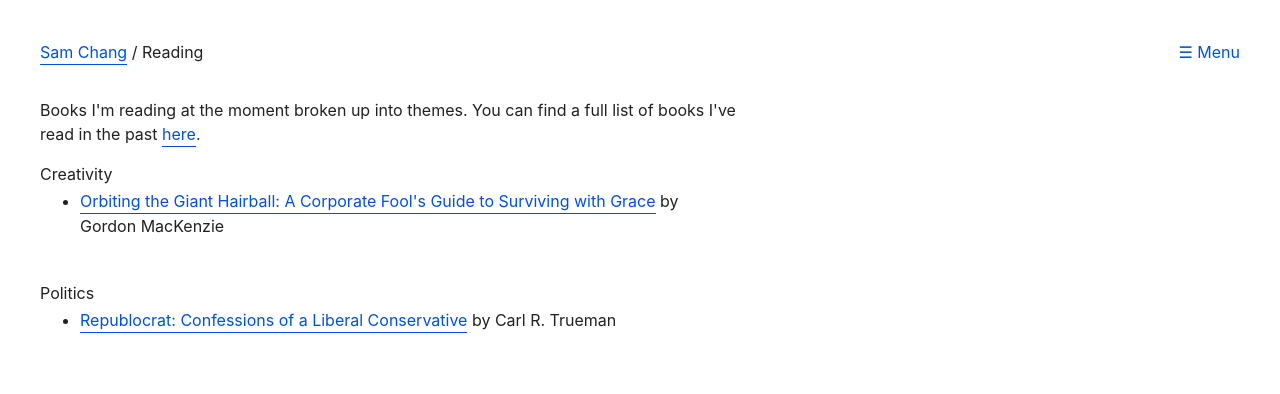
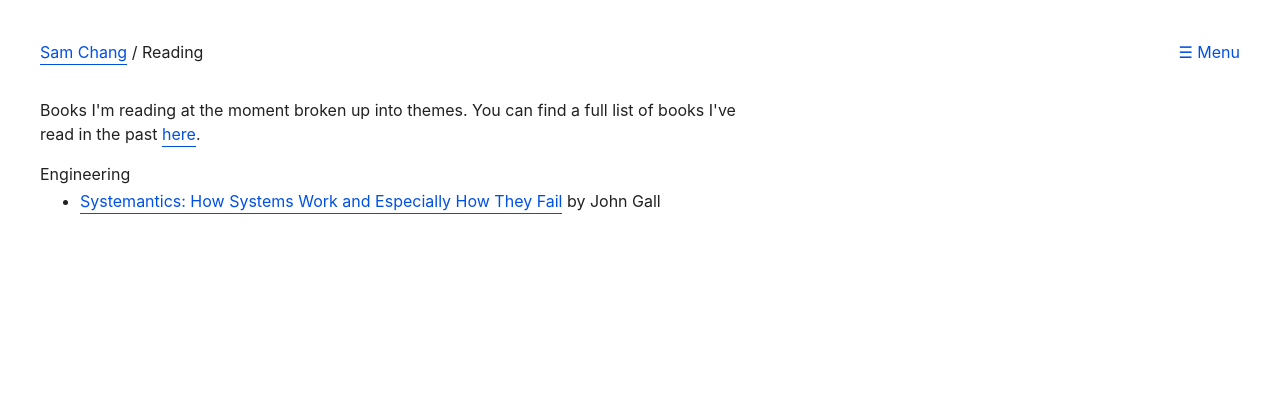
Before and after one commit to skrapkam/samchang, a Gatsby site: page /reading in a window 1280 px wide. Built offline with nearby package versions, Linux system fonts and the light colour scheme; Gatsby itself is replaced by a stand-in of ours; a web font is replaced by a local one.

Commit message:
Update books

```diff
--- a/src/pages/reading/index.js
+++ b/src/pages/reading/index.js
@@ -39,22 +39,12 @@ class reading extends Component {
             <a href="https://readernaut.com/reader/skrapkam">here</a>.
           </p>
           <ul css={ul}>
-            <h2>Creativity</h2>
+            <h2>Engineering</h2>
             <li>
-              <a href="https://www.amazon.com/Orbiting-Giant-Hairball-Corporate-Surviving/dp/0670879835">
-                Orbiting the Giant Hairball: A Corporate Fool's Guide to
-                Surviving with Grace
+              <a href="https://www.amazon.com/Systemantics-Systems-Work-Especially-They/dp/0812906748">
+                Systemantics: How Systems Work and Especially How They Fail
               </a>{" "}
-              by Gordon MacKenzie
-            </li>
-          </ul>
-          <ul>
-            <h2>Politics</h2>
-            <li>
-              <a href="https://www.amazon.com/Republocrat-Confessions-Conservative-Carl-Trueman/dp/1596381833">
-                Republocrat: Confessions of a Liberal Conservative
-              </a>{" "}
-              by Carl R. Trueman
+              by John Gall
             </li>
           </ul>
         </MediumSectionWrapper>
```
